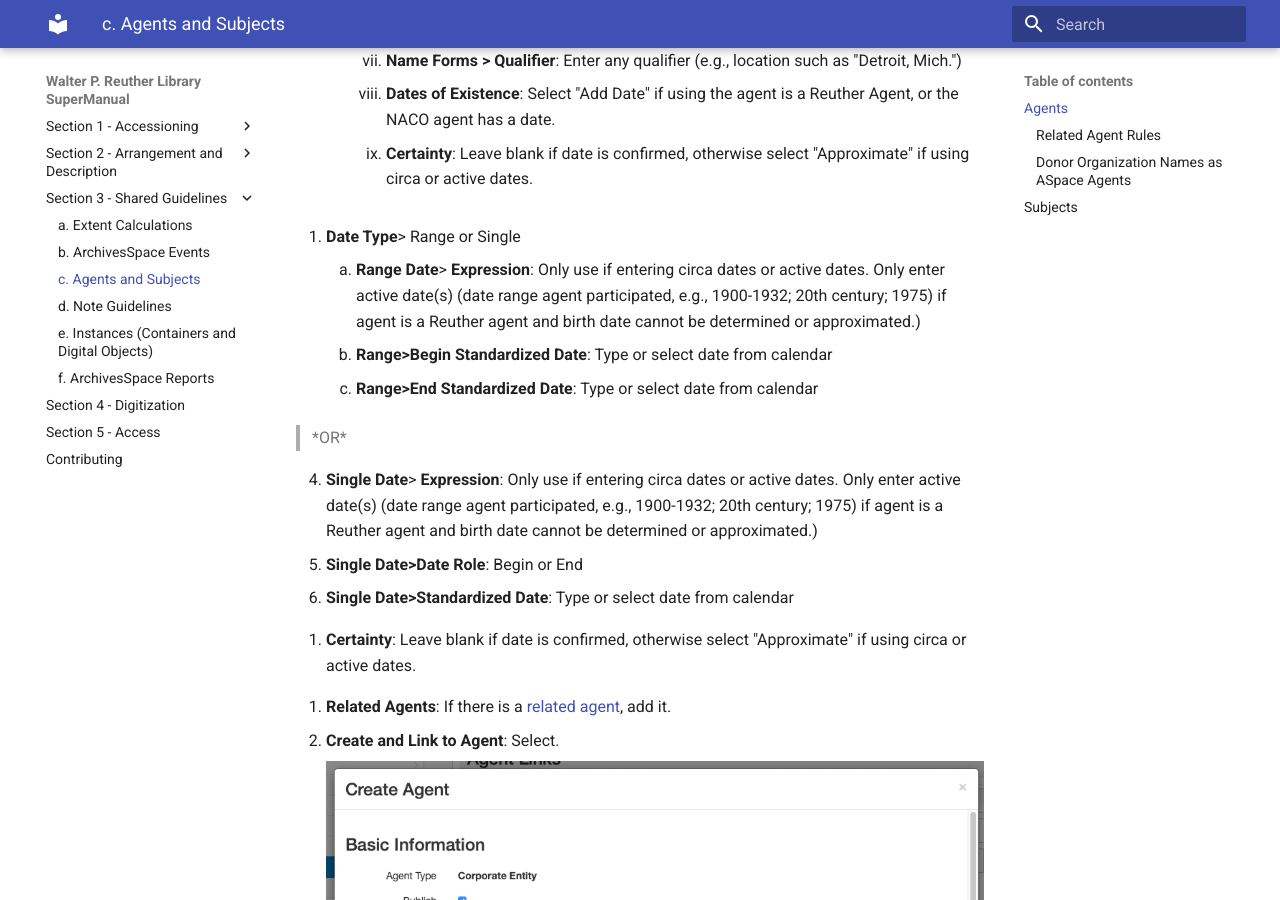
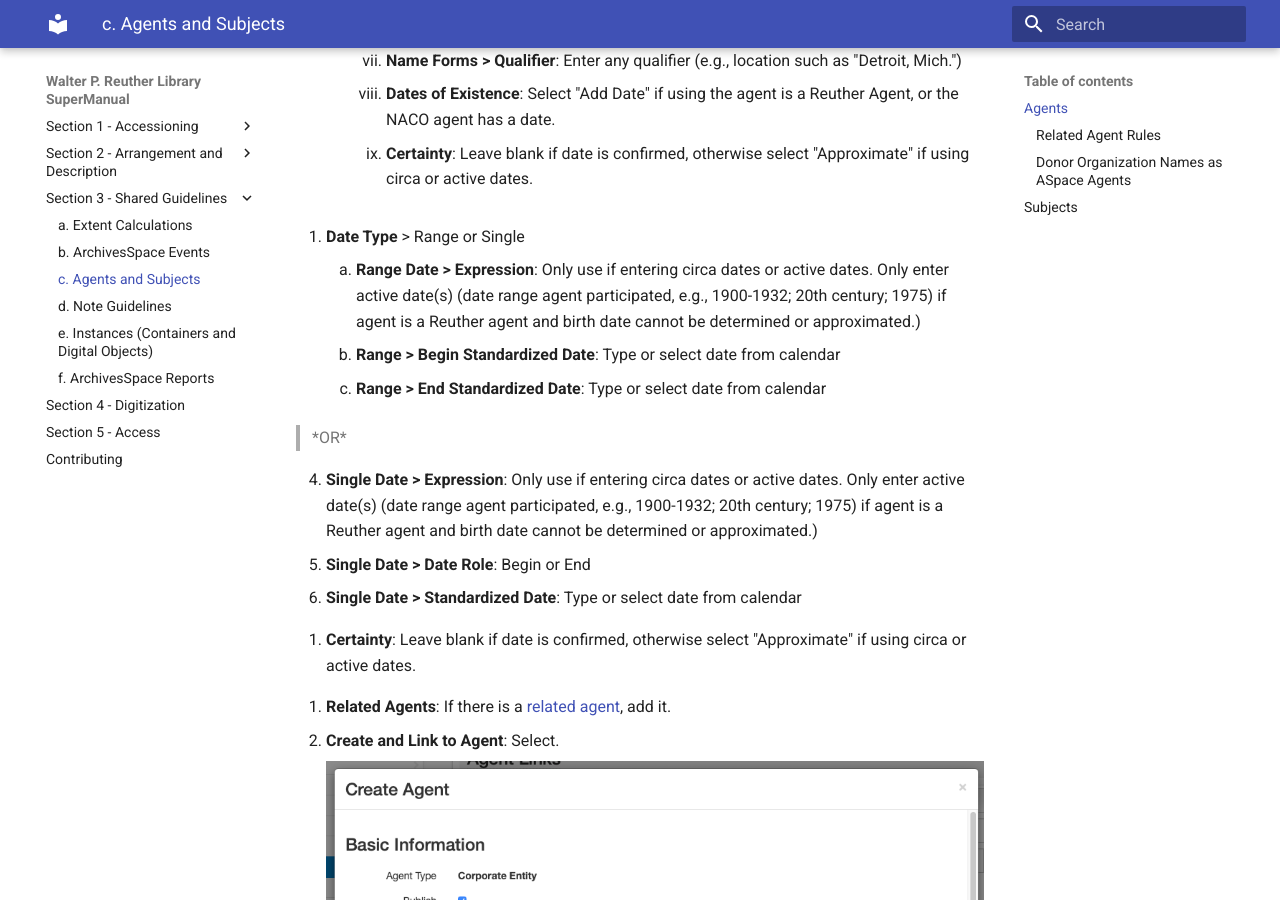
Before and after one commit to WSUReuther/SuperManual, an MkDocs documentation site: the page built from docs/03_shared/03_03_agents_subjects.md, in a window 1280 px wide and 900 px high, scrolled down 4501 px. Built offline with MkDocs 1.6.1 and Material for MkDocs 9.7.7, drawn with Linux system fonts in a browser that asks for light colours; some of the changed text lies outside the part shown.

```diff
--- a/docs/03_shared/03_03_agents_subjects.md
+++ b/docs/03_shared/03_03_agents_subjects.md
@@ -4,20 +4,20 @@ Agent and subject records are defined in their subsections below.
 
 Agents and Subjects in ASpace can be created two ways:
 
-1.  Use the Create menu. Select: Create \> \[Agent/Subject\] Record. An
+1.  Use the Create menu. Select: Create > [Agent/Subject] Record. An
     empty agent or subject record will appear. Fill in and edit the
     fields as indicated below.
 2.  Create an agent or subject record from within an Accession or
     Resource record
-    1.  Select: Add in the \[Agent/Subject\] subrecord
-    2.  An empty \[Agent/Subject\] subrecord will appear. Fill in and
+    1.  Select: Add in the [Agent/Subject] subrecord
+    2.  An empty [Agent/Subject] subrecord will appear. Fill in and
         edit the fields as indicated below.
 
 The Agent or Subject record will contain more fields than those listed
 below, but **do NOT enter/change any information in a field that is not
 indicated below.**
 
-Edit the information in \[ \]s (and delete the brackets). Choose the
+Edit the information in [ ]s (and delete the brackets). Choose the
 proper selection from those listed in *italics*.
 
 The instructions below can be used both for creating and editing agent
@@ -55,54 +55,54 @@ Adding agents within the resource or accession record:
 
     2.  **Create**: To create a new agent, select "Create" from the
         dropdown. Then choose the creator type from the dropdown list
-        \[Person, Family, Corporate Entity, Software\].
+        [Person, Family, Corporate Entity, Software].
         1.  **Person** or **Family**:
-            1.  **Basic Information \> Publish**: Check.
-            2.  **Name Forms \> Authority ID**: If using a NACO
+            1.  **Basic Information > Publish**: Check.
+            2.  **Name Forms > Authority ID**: If using a NACO
                 authority record, enter the LC Control no. If creating a
                 Reuther Agent, enter the next available Reuther Agent ID
                 from the Reuther Agent Numbers spreadsheet. Enter the
                 new agent on the spreadsheet next to the ID.
-            3.  **Name Forms \> Source**: Reuther Agents or NACO
+            3.  **Name Forms > Source**: Reuther Agents or NACO
                 Authority File
-            4.  **Name Forms \> Rules**: Reuther Agents: Describing
+            4.  **Name Forms > Rules**: Reuther Agents: Describing
                 Archives: A Content Standard; NACO Authorities:
                 Anglo-American Cataloging Rules or Resource Description
                 and Access (AACR for all non-RDA agents)
-            5.  **Name Forms \> Name Order**: Leave as "Indirect."
-            6.  **Name Forms \> Prefix**: Record the prefix if
+            5.  **Name Forms > Name Order**: Leave as "Indirect."
+            6.  **Name Forms > Prefix**: Record the prefix if
                 applicable.
-            7.  **Name Forms \> Title**: Record the title if applicable
-            8.  **Name Forms \> Primary Part of Name**: Record the last
+            7.  **Name Forms > Title**: Record the title if applicable
+            8.  **Name Forms > Primary Part of Name**: Record the last
                 name.
-            9.  **Name Forms \> Rest of Name**: Record the first and
+            9.  **Name Forms > Rest of Name**: Record the first and
                 middle names.
-            10. **Name Forms \> Suffix**: Record a term that follows the
+            10. **Name Forms > Suffix**: Record a term that follows the
                 name, if applicable.
-            11. **Name Forms \> Fuller Form**: If the first and middle
+            11. **Name Forms > Fuller Form**: If the first and middle
                 names were abbreviated, this is where the complete
                 versions are recorded.
-            12. **Name Forms \> Number**: Add number if applicable.
+            12. **Name Forms > Number**: Add number if applicable.
             13. **Dates of Existence**: Select "Add Date" if using a
                 Reuther Agent, or the NACO agent has a date.
                 1.  **Type**: Range, Single
                 2.  **Certainty**: Leave blank if date is confirmed,
                     otherwise select "Approximate" if using circa or
                     active dates.
-                    1.  **Range Date**\> **Expression**: Only use if
+                    1.  **Range Date > Expression**: Only use if
                         entering circa dates or active dates. Only use
                         active date(s) if the agent is a Reuther agent
                         and birth or death dates cannot be determined or
                         approximated.
-                    2.  **Range\>Begin Standardized Date**: Type date
+                    2.  **Range > Begin Standardized Date**: Type date
                         using the format YYYY or YYYY-MM-DD, or select
                         date from calendar
-                    3.  **Range\>End Standardized Date**: Type date
+                    3.  **Range > End Standardized Date**: Type date
                         using the format YYYY or YYYY-MM-DD, or select
                         date from calendar
 
-1.  **Single Date\>Date Role**: Begin or End
-    1.  **Single Date\>Standardized Date**: Type or select date from
+1.  **Single Date > Date Role**: Begin or End
+    1.  **Single Date > Standardized Date**: Type or select date from
         calendar
 
     <!-- -->
@@ -116,23 +116,23 @@ Adding agents within the resource or accession record:
         ![Create Family](../img/aspace_agents-family.png)
 
     1.  **Corporate Entity**:
-        1.  **Basic Information \> Publish**: Check.
-        2.  **Name Forms \> Authority ID**: If using a NACO authority
+        1.  **Basic Information > Publish**: Check.
+        2.  **Name Forms > Authority ID**: If using a NACO authority
             record, enter the LC Control no. If creating a Reuther
             Agent, enter the next available Reuther Agent ID from the
             Reuther Agent Numbers spreadsheet. Enter the new agent on
             the spreadsheet next to the ID.
-        3.  **Name Forms \> Source**: Reuther Agents, NACO Authority
+        3.  **Name Forms > Source**: Reuther Agents, NACO Authority
             File
-        4.  **Name Forms \> Rules**: Reuther Agents: Describing
+        4.  **Name Forms > Rules**: Reuther Agents: Describing
             Archives: A Content Standard; NACO Authorities:
             Anglo-American Cataloging Rules, Resource Description and
             Access (AACR for all non-RDA agents)
-        5.  **Name Forms \> Primary Part of Name**: Enter the creator
+        5.  **Name Forms > Primary Part of Name**: Enter the creator
             name.
-        6.  **Name Forms \> Subordinate Name 1**: Enter the narrower
+        6.  **Name Forms > Subordinate Name 1**: Enter the narrower
             creator name (e.g., Local name)
-        7.  **Name Forms \> Qualifier**: Enter any qualifier (e.g.,
+        7.  **Name Forms > Qualifier**: Enter any qualifier (e.g.,
             location such as "Detroit, Mich.")
         8.  **Dates of Existence**: Select "Add Date" if using the agent
             is a Reuther Agent, or the NACO agent has a date.
@@ -141,25 +141,25 @@ Adding agents within the resource or accession record:
 
 <!-- -->
 
-1.  **Date Type**\> Range or Single
-    1.  **Range Date**\> **Expression**: Only use if entering circa
+1.  **Date Type** > Range or Single
+    1.  **Range Date > Expression**: Only use if entering circa
         dates or active dates. Only enter active date(s) (date range
         agent participated, e.g., 1900-1932; 20th century; 1975) if
         agent is a Reuther agent and birth date cannot be determined or
         approximated.)
-    2.  **Range\>Begin Standardized Date**: Type or select date from
+    2.  **Range > Begin Standardized Date**: Type or select date from
         calendar
-    3.  **Range\>End Standardized Date**: Type or select date from
+    3.  **Range > End Standardized Date**: Type or select date from
         calendar
 
 > \*OR\*
 
-4.  **Single Date**\> **Expression**: Only use if entering circa dates
+4.  **Single Date > Expression**: Only use if entering circa dates
     or active dates. Only enter active date(s) (date range agent
     participated, e.g., 1900-1932; 20th century; 1975) if agent is a
     Reuther agent and birth date cannot be determined or approximated.)
-5.  **Single Date\>Date Role**: Begin or End
-6.  **Single Date\>Standardized Date**: Type or select date from
+5.  **Single Date > Date Role**: Begin or End
+6.  **Single Date > Standardized Date**: Type or select date from
     calendar
 
 <!-- -->
@@ -248,7 +248,7 @@ create one following DACS.
 
     2.  **Create**: To create a new subject, select "Create" from the
         dropdown.
-        1.  Create Subject \> Basic Information
+        1.  Create Subject > Basic Information
             1.  **Authority ID**: If using LCSH, enter LC Control no. If
                 using Reuther Taxonomy, leave blank.
             2.  **Source**: Select applicable source: Library of
```
